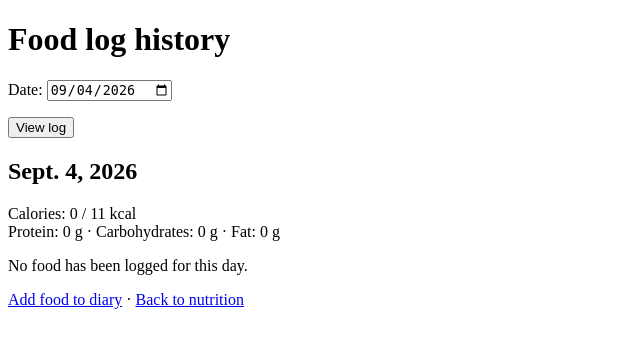
After one commit to Aleksandar598/TitanFitnessApp, a Django app: page /food-log/history/ in a window 1280 px wide. The commit adds this page. Shown: the top 348 px of the page, without its empty margins (0-640 px from the left). Run offline with Django 5.2, Linux system fonts and the light colour scheme; a user stored in the database is signed in; tables that the repository leaves empty hold one stand-in row (values such as "Sample post"); data that the repository does not hold is empty.

Commit message:
Fixed USDA api to return per 100 units

```diff
--- a/TitanFitnessApp/TitanFitnessApp/urls.py
+++ b/TitanFitnessApp/TitanFitnessApp/urls.py
@@ -19,7 +19,13 @@ from django.urls import path
 
 from dashboard.views import dashboard_view
 from nutrition import views as nutrition_views
-from nutrition.views import create_food_log_view, create_food_view, nutrition_view
+from nutrition.views import (
+    create_food_log_view,
+    create_food_view,
+    food_log_history_view,
+    nutrition_view,
+    today_food_log_view,
+)
 from users.views import register_view, unregistered_menu_view, login_view, logout_view
 
 urlpatterns = [
@@ -31,6 +37,8 @@ urlpatterns = [
     path('logout/', logout_view, name='logout'),
     path('create_food/', create_food_view, name='create_food'),
     path('food-log/add/', create_food_log_view, name='create_food_log'),
+    path('food-log/today/', today_food_log_view, name='today_food_log'),
+    path('food-log/history/', food_log_history_view, name='food_log_history'),
     path('nutrition/', nutrition_view, name='nutrition'),
     path("saved-foods/", nutrition_views.saved_view_foods, name="saved_foods"),
     path("saved-foods/remove/<int:food_id>/", nutrition_views.remove_saved_food, name="remove_saved_food"),
--- /dev/null
+++ b/TitanFitnessApp/nutrition/forms/FoodLogHistoryForm.py
@@ -0,0 +1,9 @@
+from django import forms
+from django.utils import timezone
+
+
+class FoodLogHistoryForm(forms.Form):
+    date = forms.DateField(
+        initial=timezone.localdate,
+        widget=forms.DateInput(attrs={'type': 'date'}),
+    )
--- a/TitanFitnessApp/nutrition/forms/__init__.py
+++ b/TitanFitnessApp/nutrition/forms/__init__.py
@@ -1,2 +1,3 @@
 
 from .FoodLogForm import FoodLogForm, USDAFoodLogForm
+from .FoodLogHistoryForm import FoodLogHistoryForm
--- a/TitanFitnessApp/nutrition/services/usda.py
+++ b/TitanFitnessApp/nutrition/services/usda.py
@@ -7,6 +7,8 @@ from urllib.request import urlopen
 from django.conf import settings
 
 USDA_SEARCH_URL = 'https://api.nal.usda.gov/fdc/v1/foods/search'
+USDA_REFERENCE_QUANTITY = 100
+USDA_REFERENCE_UNIT = 'g'
 
 
 class USDAApiError(Exception):
@@ -41,8 +43,10 @@ def _normalise_food(food):
         'description': food.get('description', ''),
         'data_type': food.get('dataType', ''),
         'brand_owner': food.get('brandOwner', ''),
-        'serving_size': food.get('servingSize'),
-        'serving_size_unit': food.get('servingSizeUnit', ''),
+        # USDA food nutrient values are expressed per 100 g. Keep this
+        # reference explicit so all food-log calculations use the same base.
+        'quantity': USDA_REFERENCE_QUANTITY,
+        'quantity_type': USDA_REFERENCE_UNIT,
         'calories': _nutrient_value(nutrients, names=('Energy',), numbers=('208',)),
         'protein': _nutrient_value(nutrients, names=('Protein',), numbers=('203',)),
         'carbohydrates': _nutrient_value(
--- a/TitanFitnessApp/nutrition/views.py
+++ b/TitanFitnessApp/nutrition/views.py
@@ -1,8 +1,10 @@
 from django.contrib.auth.decorators import login_required
 from django.shortcuts import render, redirect, get_object_or_404
+from django.utils import timezone
 
 from nutrition.forms.CreateFoodForm import CreateFoodForm
 from nutrition.forms.FoodLogForm import FoodLogForm, USDAFoodLogForm
+from nutrition.forms.FoodLogHistoryForm import FoodLogHistoryForm
 from nutrition.models import Food, FoodLog
 from nutrition.services.usda import USDAApiError, search_foods
 
@@ -57,12 +59,12 @@ def create_food_log_view(request):
 
     if request.method == 'POST' and action == 'usda' and usda_form.is_valid():
         food = usda_form.selected_food
-        multiplier = usda_form.cleaned_data['quantity'] / food['serving_size']
+        multiplier = usda_form.cleaned_data['quantity'] / food['quantity']
         FoodLog.objects.create(
             user=request.user,
             food_name=food['description'],
             quantity=usda_form.cleaned_data['quantity'],
-            quantity_type=food['serving_size_unit'].lower(),
+            quantity_type=food['quantity_type'].lower(),
             calories=round(food['calories'] * multiplier, 2),
             protein=round(food['protein'] * multiplier, 2),
             carbohydrates=round(food['carbohydrates'] * multiplier, 2),
@@ -81,6 +83,41 @@ def create_food_log_view(request):
     })
 
 
+def _food_log_context(user, selected_date):
+    logs = FoodLog.objects.filter(user=user, date=selected_date).order_by('created_at')
+    totals = {
+        'calories': round(sum(log.calories for log in logs), 2),
+        'protein': round(sum(log.protein for log in logs), 2),
+        'carbohydrates': round(sum(log.carbohydrates for log in logs), 2),
+        'fat': round(sum(log.fat for log in logs), 2),
+    }
+    return {'logs': logs, 'selected_date': selected_date, 'totals': totals}
+
+
+@login_required
+def today_food_log_view(request):
+    context = _food_log_context(request.user, timezone.localdate())
+    context['title'] = "Today's food log"
+    context['show_history_form'] = False
+    return render(request, 'nutrition/food_log.html', context)
+
+
+@login_required
+def food_log_history_view(request):
+    history_form = FoodLogHistoryForm(request.GET or None)
+    selected_date = timezone.localdate()
+    if history_form.is_valid():
+        selected_date = history_form.cleaned_data['date']
+
+    context = _food_log_context(request.user, selected_date)
+    context.update({
+        'title': 'Food log history',
+        'show_history_form': True,
+        'history_form': history_form,
+    })
+    return render(request, 'nutrition/food_log.html', context)
+
+
 @login_required
 def remove_saved_food(request, food_id):
     if request.method == "POST":
--- a/TitanFitnessApp/templates/nutrition/create_food_log.html
+++ b/TitanFitnessApp/templates/nutrition/create_food_log.html
@@ -31,9 +31,7 @@
                         <strong>{{ food.description }}</strong>
                         {% if food.brand_owner %} — {{ food.brand_owner }}{% endif %}
                         <br>
-                        {% if food.serving_size %}
-                            USDA serving: {{ food.serving_size }} {{ food.serving_size_unit }}<br>
-                        {% endif %}
+                        Nutrition values per {{ food.quantity }} {{ food.quantity_type }}<br>
                         Calories: {{ food.calories|default_if_none:"Unknown" }} kcal ·
                         Protein: {{ food.protein|default_if_none:"Unknown" }} g ·
                         Carbohydrates: {{ food.carbohydrates|default_if_none:"Unknown" }} g ·
@@ -45,7 +43,7 @@
                             <p>
                                 <label>Consumed quantity</label>
                                 <input type="number" name="quantity" min="0.01" step="0.01" required>
-                                {{ food.serving_size_unit }}
+                                {{ food.quantity_type }}
                             </p>
                             <p>
                                 <label>Date</label>
--- /dev/null
+++ b/TitanFitnessApp/templates/nutrition/food_log.html
@@ -0,0 +1,59 @@
+<!DOCTYPE html>
+<html lang="en">
+<head>
+    <meta charset="UTF-8">
+    <title>Titan - {{ title }}</title>
+</head>
+<body>
+    <h1>{{ title }}</h1>
+
+    {% if show_history_form %}
+        <form method="get">
+            {{ history_form.as_p }}
+            <button type="submit">View log</button>
+        </form>
+    {% endif %}
+
+    <h2>{{ selected_date }}</h2>
+    <p>
+        Calories: {{ totals.calories }} / {{ request.user.daily_calorie_goal|floatformat:0 }} kcal<br>
+        Protein: {{ totals.protein }} g ·
+        Carbohydrates: {{ totals.carbohydrates }} g ·
+        Fat: {{ totals.fat }} g
+    </p>
+
+    {% if logs %}
+        <table>
+            <thead>
+                <tr>
+                    <th>Food</th>
+                    <th>Quantity</th>
+                    <th>Calories</th>
+                    <th>Protein</th>
+                    <th>Carbohydrates</th>
+                    <th>Fat</th>
+                </tr>
+            </thead>
+            <tbody>
+                {% for log in logs %}
+                    <tr>
+                        <td>{{ log.food_name }}</td>
+                        <td>{{ log.quantity }} {{ log.get_quantity_type_display }}</td>
+                        <td>{{ log.calories }} kcal</td>
+                        <td>{{ log.protein }} g</td>
+                        <td>{{ log.carbohydrates }} g</td>
+                        <td>{{ log.fat }} g</td>
+                    </tr>
+                {% endfor %}
+            </tbody>
+        </table>
+    {% else %}
+        <p>No food has been logged for this day.</p>
+    {% endif %}
+
+    <p>
+        <a href="{% url 'create_food_log' %}">Add food to diary</a> ·
+        <a href="{% url 'nutrition' %}">Back to nutrition</a>
+    </p>
+</body>
+</html>
```
Also changed, not shown: TitanFitnessApp/nutrition/forms/FoodLogForm.py (+4 -4 lines), TitanFitnessApp/nutrition/tests/test_food_log_list_views.py (added, +47 -0 lines), TitanFitnessApp/nutrition/tests/test_food_log_view.py (+4 -4 lines), TitanFitnessApp/nutrition/tests/test_usda_service.py (+2 -2 lines), TitanFitnessApp/templates/nutrition/nutrition.html (+10 -0 lines), TitanFitnessApp/nutrition/services/__init__.py (added).
